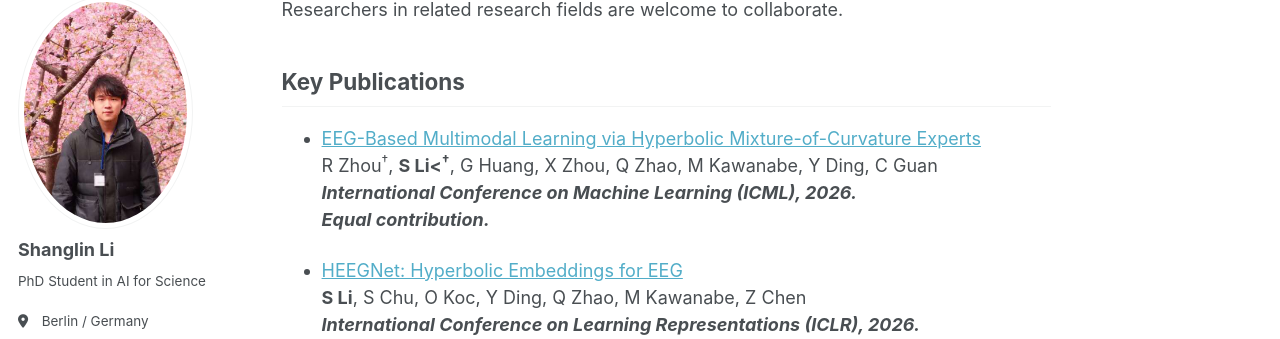
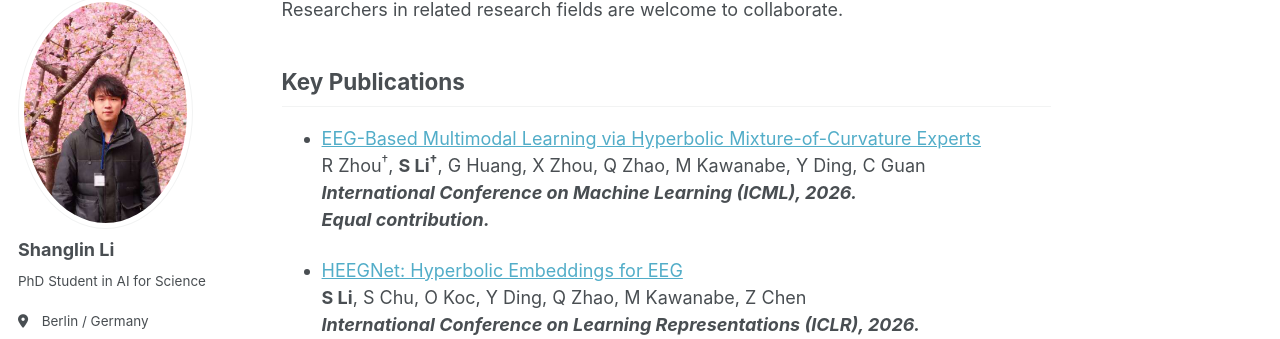
Before and after one commit to fightlesliefigt/fightlesliefigt.github.io, a Jekyll site: the page built from _pages/about.md, in a window 1280 px wide and 900 px high, scrolled down 332 px. Shown: the part 105-444 px from the top of the window. Built offline with Jekyll 4.4.1, drawn with Linux system fonts in a browser that asks for light colours; a style sheet for code colours, icons or effects is not loaded.

```diff
--- a/_pages/about.md
+++ b/_pages/about.md
@@ -19,7 +19,7 @@ Researchers in related research fields are welcome to collaborate.
 <ul>
 <li><p>
 <a href="https://openreview.net/forum?id=VSn4wLFd2p">EEG-Based Multimodal Learning via Hyperbolic Mixture-of-Curvature Experts</a><br />
-R Zhou<sup>†</sup>, <b>S Li<<sup>†</sup></b>, G Huang, X Zhou, Q Zhao, M Kawanabe, Y Ding, C Guan<br />
+R Zhou<sup>†</sup>, <b>S Li<sup>†</sup></b>, G Huang, X Zhou, Q Zhao, M Kawanabe, Y Ding, C Guan<br />
 <i><b>International Conference on Machine Learning (ICML), 2026.
 <br />
 Equal contribution.</b></i>
```
